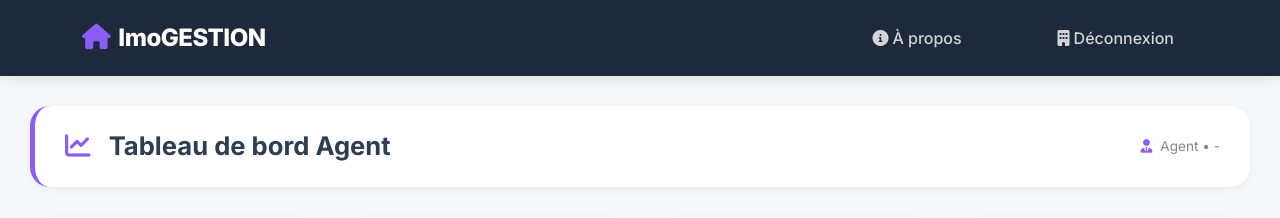
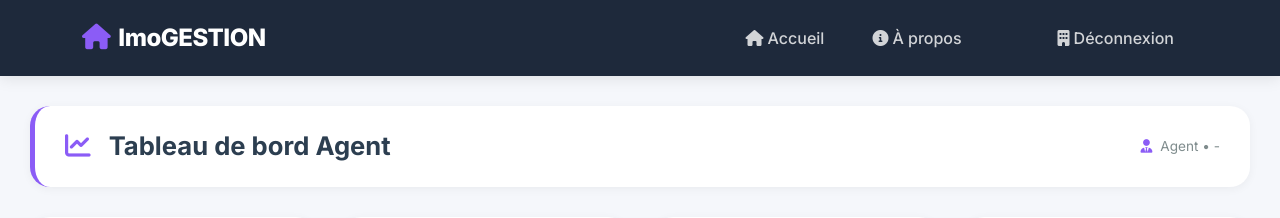
Before and after one commit to DEVELVIS54/GESTION_FINAL, a Django app: page /agent/ in a window 1280 px wide. Shown: the top 218 px of the page. Run offline with Django 5.2, Linux system fonts and the light colour scheme.

Commit message:
Update dashboard_agent.html

```diff
--- a/SE/templates/SE/dashboard_agent.html
+++ b/SE/templates/SE/dashboard_agent.html
@@ -660,7 +660,11 @@
             </button>
             <div class="collapse navbar-collapse" id="navbarNav">
                 <ul class="navbar-nav ms-auto">
-
+                    <li class="nav-item">
+                        <a class="nav-link {% if request.resolver_match.url_name == 'accueil' %}active{% endif %}" href="{% url 'accueil' %}">
+                            <i class="fas fa-home me-1"></i>Accueil
+                        </a>
+                    </li>
                     <li class="nav-item">
                         <a class="nav-link" href="{% url 'propos' %}">
                             <i class="fas fa-info-circle me-1"></i>À propos
```
